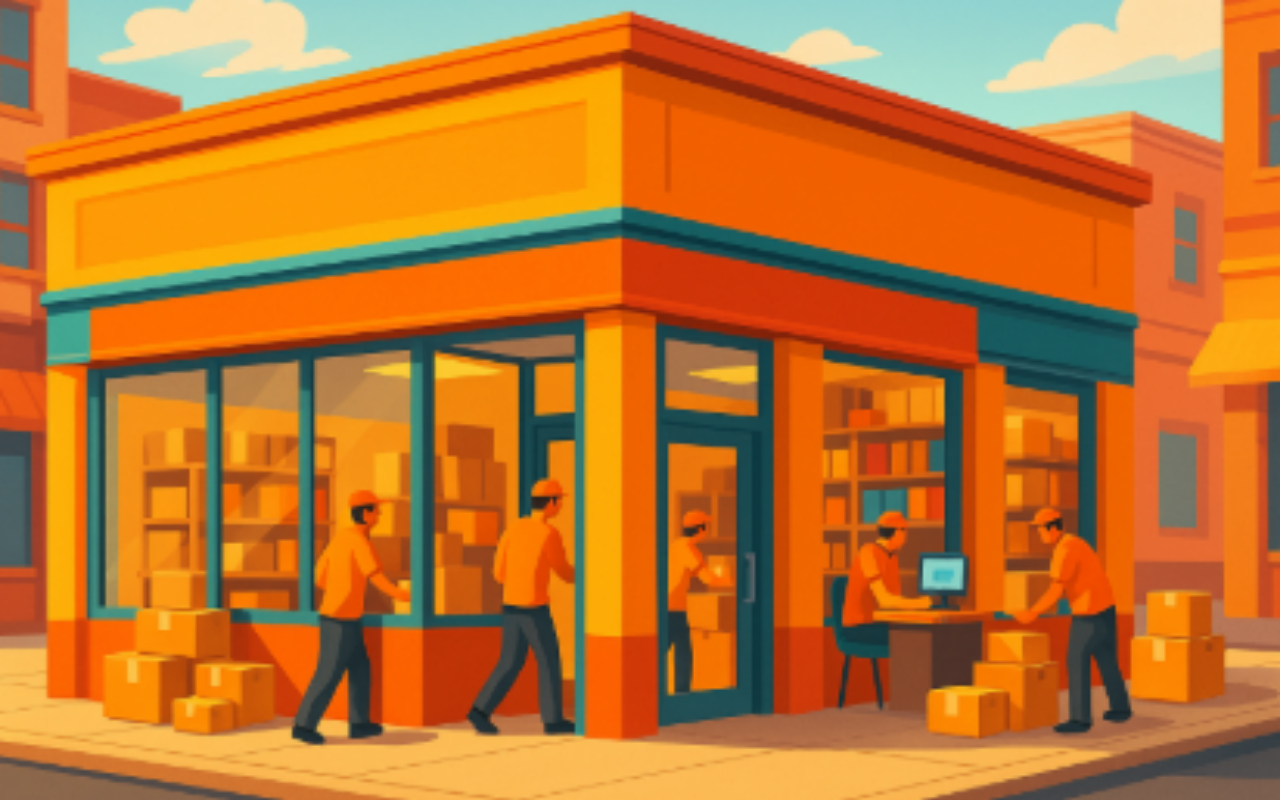
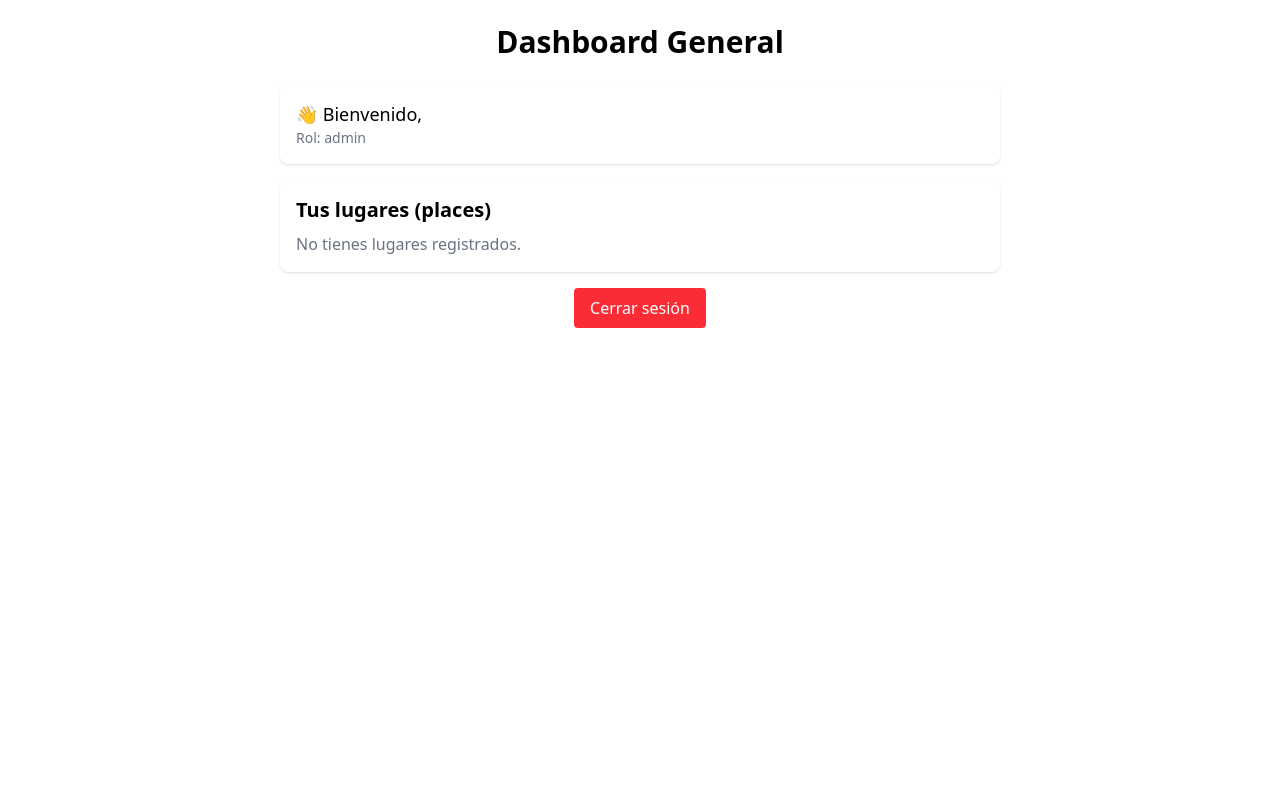
Before and after one commit to Yeipy28/PLACES, a React (Vite) app: page /dashboard in a window 1280 px wide. Built offline with nearby package versions, Linux system fonts and the light colour scheme; sample sign-in values are in the browser's storage.

Commit message:
1
actualizacion

```diff
--- a/src/App.jsx
+++ b/src/App.jsx
@@ -1,8 +1,8 @@
 import { Routes, Route, Navigate } from 'react-router-dom';
 import LoginPage from './pages/LoginPage';
 import RegisterPage from './pages/RegisterPage';
-import DashboardPage from './pages/DashboardPage';
-import StoreDetails from './pages/StoreDetails'; // <- nueva importación
+import DashboardGeneral from './pages/DashboardGeneral'; // <- nuevo dashboard
+import StoreDetails from './pages/StoreDetails'; // <- tienda específica
 
 function App() {
   return (
@@ -10,8 +10,8 @@ function App() {
       <Route path="/" element={<Navigate to="/login" />} />
       <Route path="/login" element={<LoginPage />} />
       <Route path="/register" element={<RegisterPage />} />
-      <Route path="/dashboard" element={<DashboardPage />} />
-      <Route path="/store/:storeId" element={<StoreDetails />} /> {/* nueva ruta */}
+      <Route path="/dashboard" element={<DashboardGeneral />} /> {/* nuevo componente */}
+      <Route path="/store/:storeId" element={<StoreDetails />} />
     </Routes>
   );
 }
--- a/src/components/Login.jsx
+++ b/src/components/Login.jsx
@@ -26,21 +26,38 @@ function Login() {
     try {
       const response = await fetch('http://3.148.27.206/api/places/login', {
         method: 'POST',
-        headers: {
-          'Content-Type': 'application/json',
-        },
+        headers: { 'Content-Type': 'application/json' },
         body: JSON.stringify({
           user_name: form.usuario,
           password: form.contrasena,
         }),
       });
 
-      const data = await response.json();
+      const text = await response.text();
+
+      let data;
+      try {
+        data = JSON.parse(text); // ahora intentamos convertirlo a JSON
+      } catch (e) {
+        data = {}; // si falla, dejamos un objeto vacío
+      }
 
       if (response.ok) {
-        // Guardar la respuesta del backend (token, usuario, etc.)
-        localStorage.setItem('user', JSON.stringify(data));
-        navigate('/DashboardOwner');
+// Decodificar el JWT para obtener el sub
+const token = data.token || data.access_token || ''; // Ajusta según cómo lo llame tu backend
+
+if (token) {
+  const base64Payload = token.split('.')[1];
+  const payload = JSON.parse(atob(base64Payload));
+  const userId = payload.sub;
+
+  if (userId) {
+    localStorage.setItem('user_id', userId);
+  }
+}
+
+// Redireccionar al dashboard general
+navigate('/DashboardGeneral');
       } else {
         setError(data.message || 'Credenciales incorrectas');
       }
@@ -52,8 +69,13 @@ function Login() {
     }
   };
 
+  const handleGoogleLogin = () => {
+    alert('Login con Google aún no implementado (se agregará más adelante)');
+    // Aquí conectarás la API de Google cuando esté lista
+  };
+
   return (
-    <div className="text-gray-800">
+    <div className="text-gray-800 max-w-sm mx-auto p-4">
       <h1 className="text-3xl font-bold text-center mb-6">PLACES</h1>
 
       <form onSubmit={handleSubmit} className="space-y-5">
@@ -62,8 +84,9 @@ function Login() {
           <div className="relative">
             <input
               name="usuario"
+              value={form.usuario}
               onChange={handleChange}
-              className="input pl-10"
+              className="input pl-10 w-full border rounded-lg p-2"
               placeholder="Ingrese su usuario"
             />
             <Mail className="absolute left-3 top-1/2 -translate-y-1/2 text-gray-400" size={20} />
@@ -76,8 +99,9 @@ function Login() {
             <input
               type="password"
               name="contrasena"
+              value={form.contrasena}
               onChange={handleChange}
-              className="input pl-10"
+              className="input pl-10 w-full border rounded-lg p-2"
               placeholder="Ingrese su contraseña"
             />
             <Lock className="absolute left-3 top-1/2 -translate-y-1/2 text-gray-400" size={20} />
@@ -88,11 +112,21 @@ function Login() {
 
         <button
           type="submit"
+          disabled={loading}
           className="w-full bg-blue-600 text-white py-2 rounded-lg font-semibold hover:bg-blue-700 transition flex items-center justify-center"
-          disabled={loading}
         >
           {loading && <Loader2 className="animate-spin mr-2" size={20} />}
           {loading ? 'Entrando...' : 'Iniciar Sesión'}
+        </button>
+
+        <div className="text-center text-sm text-gray-500">o</div>
+
+        <button
+          type="button"
+          onClick={handleGoogleLogin}
+          className="w-full border border-gray-300 text-gray-800 py-2 rounded-lg font-semibold hover:bg-gray-100 transition"
+        >
+          Iniciar sesión con Google
         </button>
       </form>
     </div>
--- /dev/null
+++ b/src/pages/DashboardGeneral.jsx
@@ -0,0 +1,69 @@
+import { useEffect, useState } from "react";
+import { useNavigate } from "react-router-dom";
+
+function DashboardGeneral() {
+  const [user, setUser] = useState(null);
+  const navigate = useNavigate();
+
+  useEffect(() => {
+    const storedUser = localStorage.getItem("user");
+    if (storedUser) {
+      const userData = JSON.parse(storedUser);
+      setUser(userData);
+    } else {
+      navigate("/");
+    }
+  }, [navigate]);
+
+  const handleLogout = () => {
+    localStorage.removeItem("user");
+    navigate("/");
+  };
+
+  return (
+    <div className="p-6 max-w-3xl mx-auto">
+      <h1 className="text-3xl font-bold mb-6 text-center">Dashboard General</h1>
+
+      {user ? (
+        <div className="space-y-4">
+          <div className="bg-white p-4 shadow rounded-lg">
+            <p className="text-lg">
+              👋 Bienvenido, <span className="font-semibold">{user.user_name}</span>
+            </p>
+            <p className="text-sm text-gray-500">Rol: {user.role || "No especificado"}</p>
+          </div>
+
+          <div className="bg-white p-4 shadow rounded-lg">
+            <h2 className="text-xl font-semibold mb-2">Tus lugares (places)</h2>
+
+            {user.places && user.places.length > 0 ? (
+              <ul className="space-y-2">
+                {user.places.map((place, index) => (
+                  <li key={index} className="border p-3 rounded hover:bg-gray-100 transition">
+                    <p className="font-medium">{place.name}</p>
+                    <p className="text-sm text-gray-500">{place.description || "Sin descripción"}</p>
+                  </li>
+                ))}
+              </ul>
+            ) : (
+              <p className="text-gray-500">No tienes lugares registrados.</p>
+            )}
+          </div>
+
+          <div className="text-center">
+            <button
+              onClick={handleLogout}
+              className="bg-red-500 text-white px-4 py-2 rounded hover:bg-red-600 transition"
+            >
+              Cerrar sesión
+            </button>
+          </div>
+        </div>
+      ) : (
+        <p className="text-center">Cargando datos del usuario...</p>
+      )}
+    </div>
+  );
+}
+
+export default DashboardGeneral;
```
